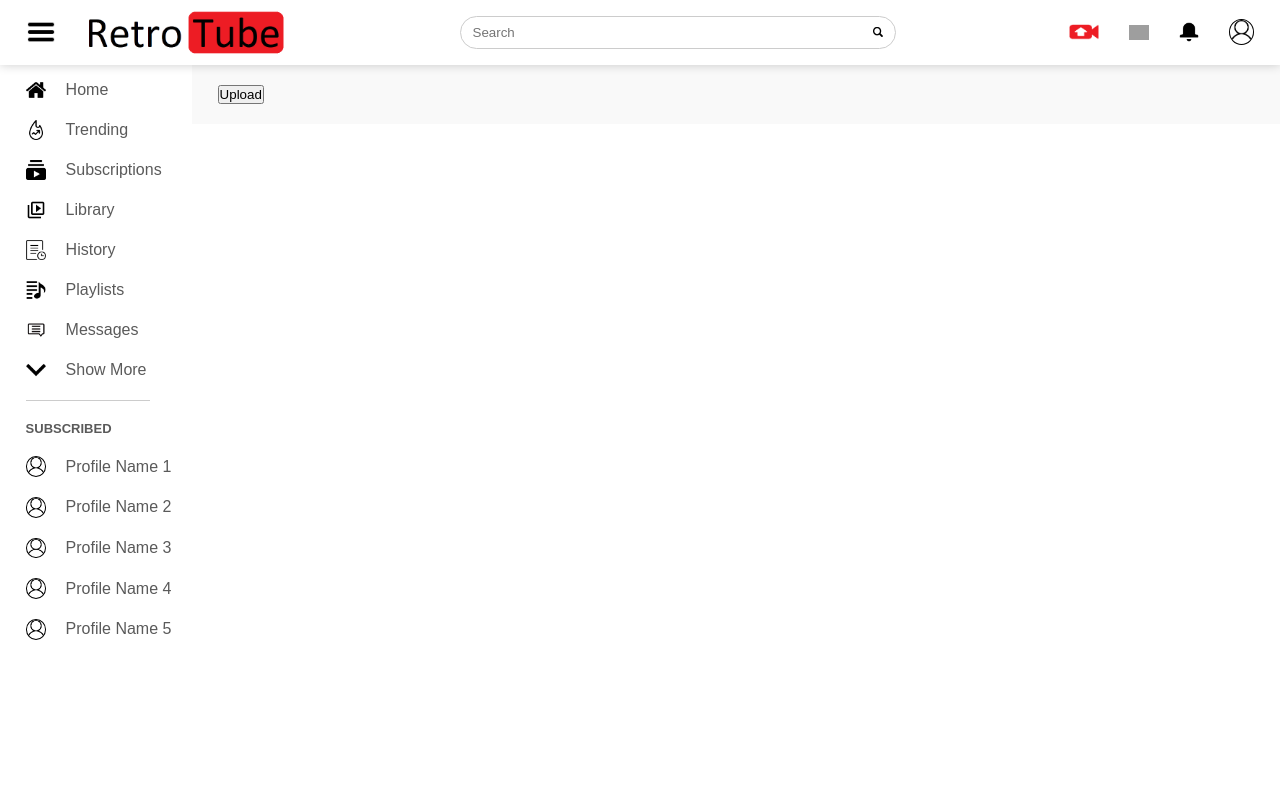
After one commit to AlexOakland1/csi_2999_retrotube, a Node server app: page /upload in a window 1280 px wide. The commit adds this page. Run offline with Node 20, Linux system fonts and the light colour scheme; grey boxes are pictures that could not be loaded.

Commit message:
added upload page

```diff
--- a/app.js
+++ b/app.js
@@ -29,6 +29,10 @@ app.get("/", (req, res) => {
 
 app.get("/player", (req, res) => {
   res.render("player");
+});
+
+app.get("/upload", (req, res) => {
+  res.render("upload");
 });
 
 //upload file api
--- a/views/index.ejs
+++ b/views/index.ejs
@@ -21,7 +21,7 @@
                 </div>
             </div>
             <div class="nav-right flex-div">
-                <img src="../public/img/eupload.png" class="upload-icon">
+                <a href="/upload"><img src="../public/img/eupload.png" class="upload-icon"></a>
                 <img src="../public/img/emore.png">
                 <img src="../public/img/enotification.png">
                 <img src="../public/img/eprofile.png" class="user-icon">
--- /dev/null
+++ b/views/upload.ejs
@@ -0,0 +1,60 @@
+<!DOCTYPE html>
+<html lang="en">
+    <head>
+        <meta charset="UTF-8">
+        <meta http-equiv="X-UA-Compatible" contents="IE-edge">
+        <meta name="viewport" content="width=device-width, initial-scale=1.0">
+        <title>Retrotube</title>
+        <link rel="stylesheet" href="../public/css/style.css">
+    </head>
+    <body>
+        <!--header-->
+        <nav class="flex-div">
+            <div class="nav-left flex-div">
+                <img src="../public/img/emenu.png" class="menu-icon">
+                <a href="/"></a><img src="../public/img/elogo.png" class="logo-icon">
+            </div>
+            <div class="nav-middle flex-div">
+                <div class="search-box flex-div">
+                    <input type="text" placeholder="Search">
+                    <img src="../public/img/esearch.png" class="search-icon">
+                </div>
+            </div>
+            <div class="nav-right flex-div">
+                <img src="../public/img/eupload.png" class="upload-icon">
+                <img src="../public/img/emore.png">
+                <img src="../public/img/enotification.png">
+                <img src="../public/img/eprofile.png" class="user-icon">
+            </div>
+        </nav>
+        <!--sidebar-->
+        <div class="sidebar">
+            <div class="shortcut-links">
+                <a href=""><img src="../public/img/ehome.png"><p>Home</p></a>
+                <a href=""><img src="../public/img/etrending.png"><p>Trending</p></a>
+                <a href=""><img src="../public/img/esubscription.png"><p>Subscriptions</p></a>
+                <a href=""><img src="../public/img/elibrary.png"><p>Library</p></a>
+                <a href=""><img src="../public/img/ehistory.png"><p>History</p></a>
+                <a href=""><img src="../public/img/eplaylist.png"><p>Playlists</p></a>
+                <a href=""><img src="../public/img/emessages.png"><p>Messages</p></a>
+                <a href=""><img src="../public/img/eshowmore.png"><p>Show More</p></a>
+                <hr>
+            </div>
+            <div class="subscribed-list">
+                <h3>SUBSCRIBED</h3>
+                <a href=""><img src="../public/img/eprofile.png"><p>Profile Name 1</p></a>
+                <a href=""><img src="../public/img/eprofile.png"><p>Profile Name 2</p></a>
+                <a href=""><img src="../public/img/eprofile.png"><p>Profile Name 3</p></a>
+                <a href=""><img src="../public/img/eprofile.png"><p>Profile Name 4</p></a>
+                <a href=""><img src="../public/img/eprofile.png"><p>Profile Name 5</p></a>
+            </div>
+        </div>
+        <!--main-->
+        <div class="container">
+          <form action="/upload_file" method = "get">
+            <input type="submit" value="Upload">
+          </form>
+        </div>
+        <script src="../public/js/script.js"></script>
+    </body>
+</html>
```
Also changed, not shown: views/indexold.ejs (deleted, +0 -49 lines).
